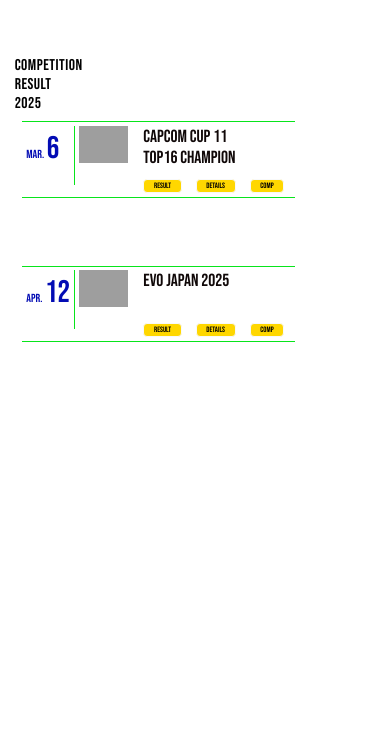
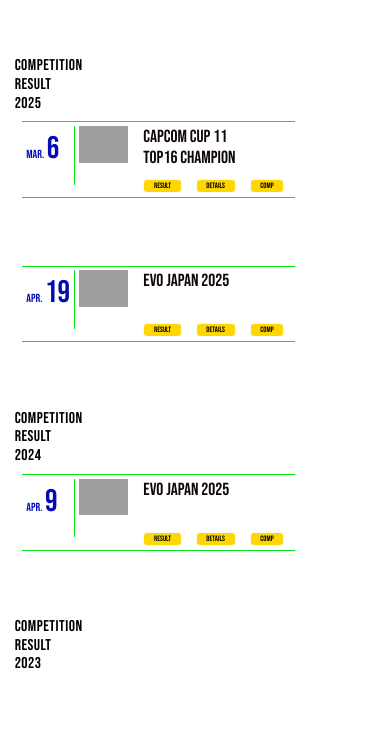
Before and after one commit to inllxy/CITS3403, a Flask app: page / in a window 390 px wide. Shown: the part 544-1284 px from the top of the page. Before the commit the page ends 886 px from the top, so only its background shows below. Run offline with Flask 3, Linux system fonts and the light colour scheme; grey boxes are pictures that could not be loaded.

Commit message:
SF6 Spotlight Beta 2.0.3
- Updated the competition template to include year
- Now the competition will automatically be set to the specified year position

```diff
--- a/app/static/JavaScript/CompetitionTemplate.js
+++ b/app/static/JavaScript/CompetitionTemplate.js
@@ -1,5 +1,6 @@
 const competitions = [
     {
+      year: 2025,
       month: 'Mar.',
       day: '6',
       logo: 'https://sf.esports.capcom.com/capcomcup/cc11/assets/img/com_logo_cc11.png',
@@ -13,8 +14,9 @@
       compLink: 'https://sf.esports.capcom.com/capcomcup/cc11/en/'
     },
     {
+      year: 2025,
       month: 'Apr.',
-      day: '12',
+      day: '19',
       logo: 'https://sf.esports.capcom.com/wp-content/uploads/2025/03/web_CPT2025_Premire_evo-japan.png',
       title: 'EVO Japan 2025',
       detailTitle: 'Result Details',
@@ -23,37 +25,43 @@
       resultImage: 'https://.../podium.webp',
       compLink: 'https://.../other_tourney'
     },
-
+   {
+      year: 2024,
+      month: 'Apr.',
+      day: '9',
+      logo: 'https://sf.esports.capcom.com/wp-content/uploads/2025/03/web_CPT2025_Premire_evo-japan.png',
+      title: 'EVO Japan 2025',
+      detailTitle: 'Result Details',
+      detailSrc: '/bracket/Bracket',
+      resultTitle: 'Podium Photo',
+      resultImage: 'https://.../podium.webp',
+      compLink: 'https://.../other_tourney'
+    },
     // ...more records...
   ];
 
 document.addEventListener('DOMContentLoaded', () => {
-    // 1. Directly retrieve the <template> element from the DOM
   const tpl = document.getElementById('competition-item-template').content;
-    const list = document.getElementById('competition-list');
 
   competitions.forEach((item, idx) => {
-      // 2. Clone the template
+    const list = document.getElementById(`competition-list-${item.year}`);
+    if (!list) {
+      console.warn(`can't find #competition-list-${item.year} container`);
+      return;
+    }
+
     const clone = tpl.cloneNode(true);
-
-      // 3. Generate unique IDs for the detail and result offcanvas
     const detailId = `offcan_detail_${idx}`;
     const resultId = `offcan_result_${idx}`;
 
-      // 4. Populate buttons and links
-      const btnDetail = clone.querySelector('.btn-details');
-      btnDetail.dataset.bsTarget = `#${detailId}`;
-      const btnResult = clone.querySelector('.btn-result');
-      btnResult.dataset.bsTarget  = `#${resultId}`;
-      clone.querySelector('.btn-comp').href = item.compLink;
+    clone.querySelector('.btn-details').dataset.bsTarget  = `#${detailId}`;
+    clone.querySelector('.btn-result').dataset.bsTarget   = `#${resultId}`;
+    clone.querySelector('.btn-comp').href                 = item.compLink;
+    clone.querySelector('.month').textContent             = item.month;
+    clone.querySelector('.day').textContent               = item.day;
+    clone.querySelector('.logo').src                      = item.logo;
+    clone.querySelector('.title').innerHTML               = item.title;
 
-      // 5. Fill main content
-      clone.querySelector('.month').textContent = item.month;
-      clone.querySelector('.day').textContent   = item.day;
-      clone.querySelector('.logo').src          = item.logo;
-      clone.querySelector('.title').innerHTML   = item.title;
-
-      // 6. Configure Offcanvas Details
     const offDetail = clone.querySelector('.offcanvas-detail');
     offDetail.id = detailId;
     offDetail.querySelector('#offcanvasLabelDetail').textContent = item.detailTitle;
@@ -63,7 +71,6 @@
               title="${item.detailTitle}">
       </iframe>`;
 
-      // 7. Configure Offcanvas Snapshot
     const offResult = clone.querySelector('.offcanvas-result');
     offResult.id = resultId;
     offResult.querySelector('#offcanvasLabelResult').textContent = item.resultTitle;
@@ -72,7 +79,6 @@
            alt="${item.resultTitle}"
            style="width:100%;height:auto;">`;
 
-      // 8. Finally, append the clone to the list
     list.appendChild(clone);
   });
 });
--- a/app/templates/SF6_Competition_Main_Page.html
+++ b/app/templates/SF6_Competition_Main_Page.html
@@ -43,22 +43,41 @@
 
   <!-- Competition results section -->
   <div class="container py-5 competition-result-section">
+    <div id="template-container" style="display:none">
+      {% include 'Template/CompetitionTemplate.html' %}
+    </div>
+
     <div class="row">
-      <!-- Main Competition Results heading -->
       <div class="col-md-3 d-flex">
-          <h2 class="competition-result-title text-uppercase" id="Result_2025">
-            Competition Result<br>2025
-          </h2>
+        <h2 class="competition-result-title text-uppercase" id="Result_2025">
+          Competition Result<br>2025
+        </h2>
       </div>
 
-      <div id="template-container" style="display:none;">
-        {% include 'Template/CompetitionTemplate.html' %}
+      <div class="col-md-9" id="competition-list-2025">
       </div>
-      <div class="col-md-9" id="competition-list"></div>
 
-    </div>
-  </div>
 
+      <div class="col-md-3 d-flex">
+        <h2 class="competition-result-title text-uppercase" id="Result_2024">
+          Competition Result<br>2024
+        </h2>
+      </div>
+
+      <div class="col-md-9" id="competition-list-2024">
+      </div>
+
+
+      <div class="col-md-3 d-flex">
+        <h2 class="competition-result-title text-uppercase" id="Result_2023">
+          Competition Result<br>2023
+        </h2>
+      </div>
+
+      <div class="col-md-9" id="competition-list-2024">
+      </div>
+
+   </div>
 
   {% with messages = get_flashed_messages(with_categories=true) %}
   {% if messages %}
```
Lines whose indentation alone changed are shown as unchanged.
